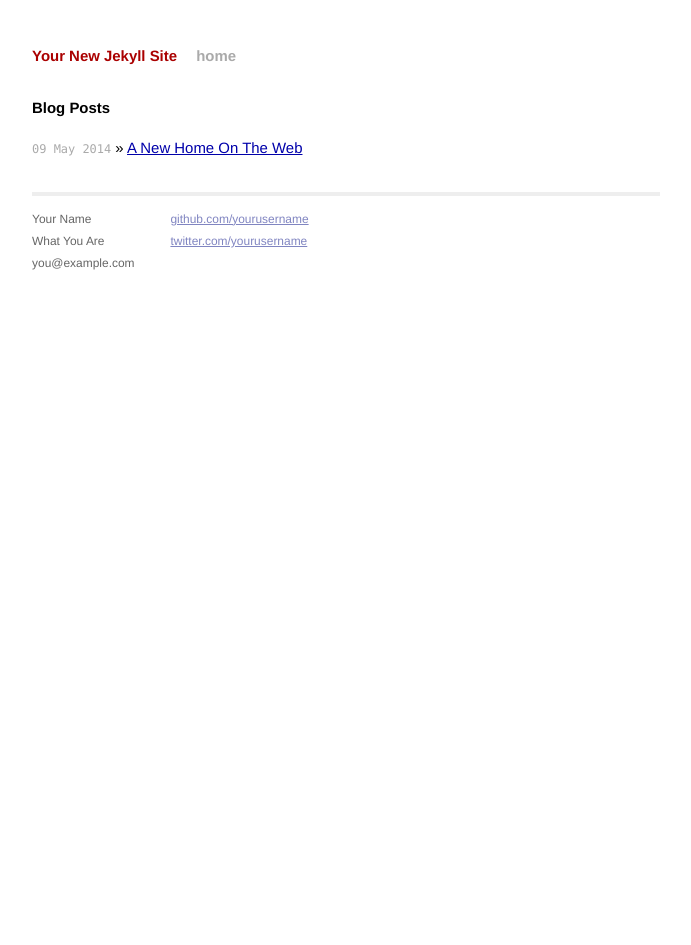
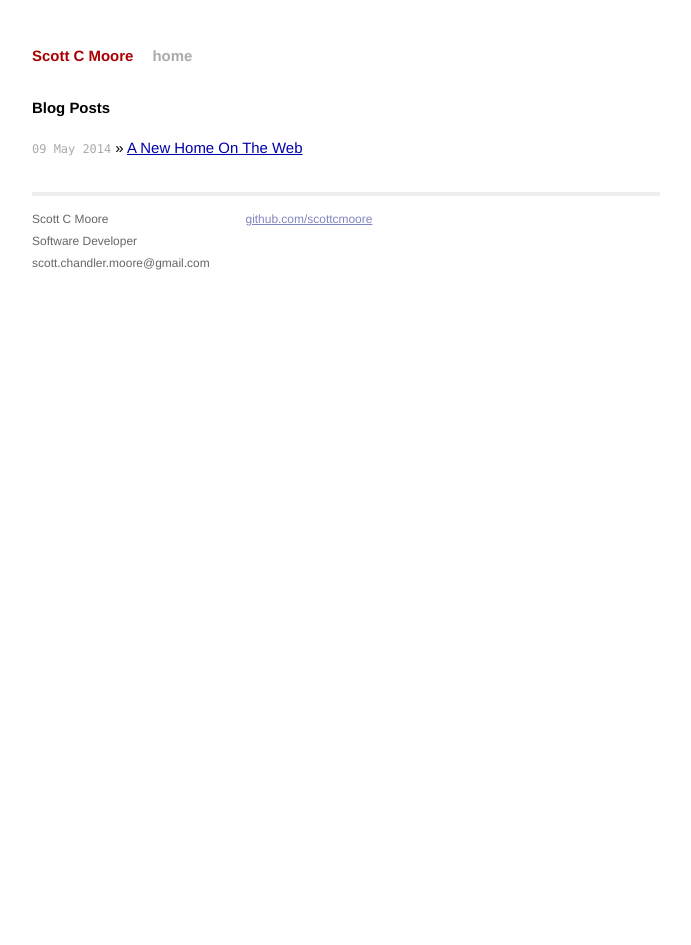
Before and after one commit to scottcmoore/scottcmoore.github.io, a Jekyll site: the page built from index.html, in a window 1280 px wide. Shown: the whole page, without its empty margins (294-985 px from the left). Built offline with Jekyll 4.4.1, drawn with Linux system fonts in a browser that asks for light colours; Markdown is read by kramdown in place of the engine named in the settings.

Commit message:
Update contact information.

```diff
--- a/_config.yml
+++ b/_config.yml
@@ -1,3 +1,3 @@
-name: Your New Jekyll Site
+name: Scott C Moore
 markdown: redcarpet
 pygments: true
--- a/_layouts/default.html
+++ b/_layouts/default.html
@@ -26,15 +26,14 @@
           <div class="footer">
             <div class="contact">
               <p>
-                Your Name<br />
-                What You Are<br />
-                you@example.com
+                Scott C Moore<br />
+                Software Developer<br />
+                scott.chandler.moore@gmail.com
               </p>
             </div>
             <div class="contact">
               <p>
-                <a href="https://github.com/yourusername">github.com/yourusername</a><br />
-                <a href="https://twitter.com/yourusername">twitter.com/yourusername</a><br />
+                <a href="https://github.com/scottcmoore">github.com/scottcmoore</a><br />
               </p>
             </div>
           </div>
```
